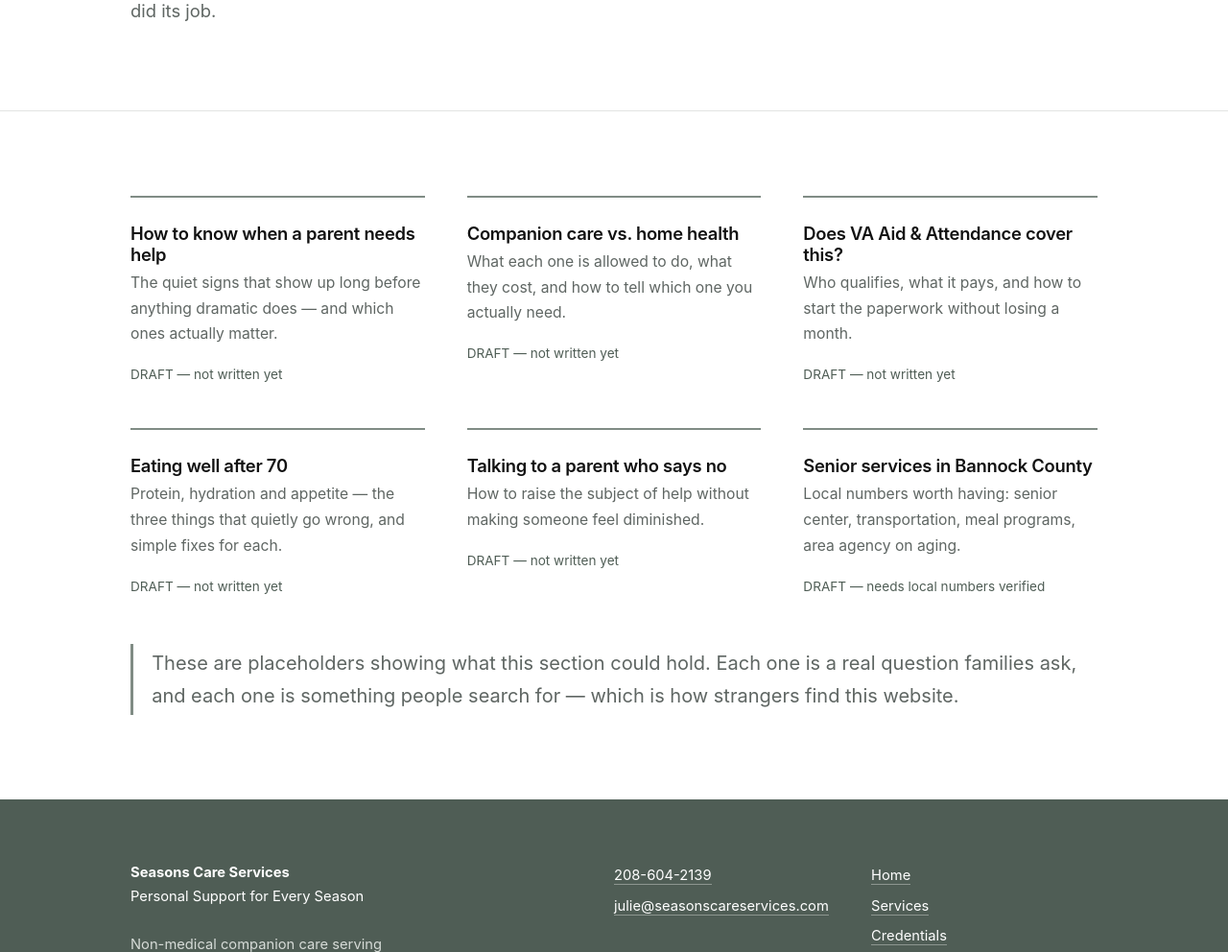
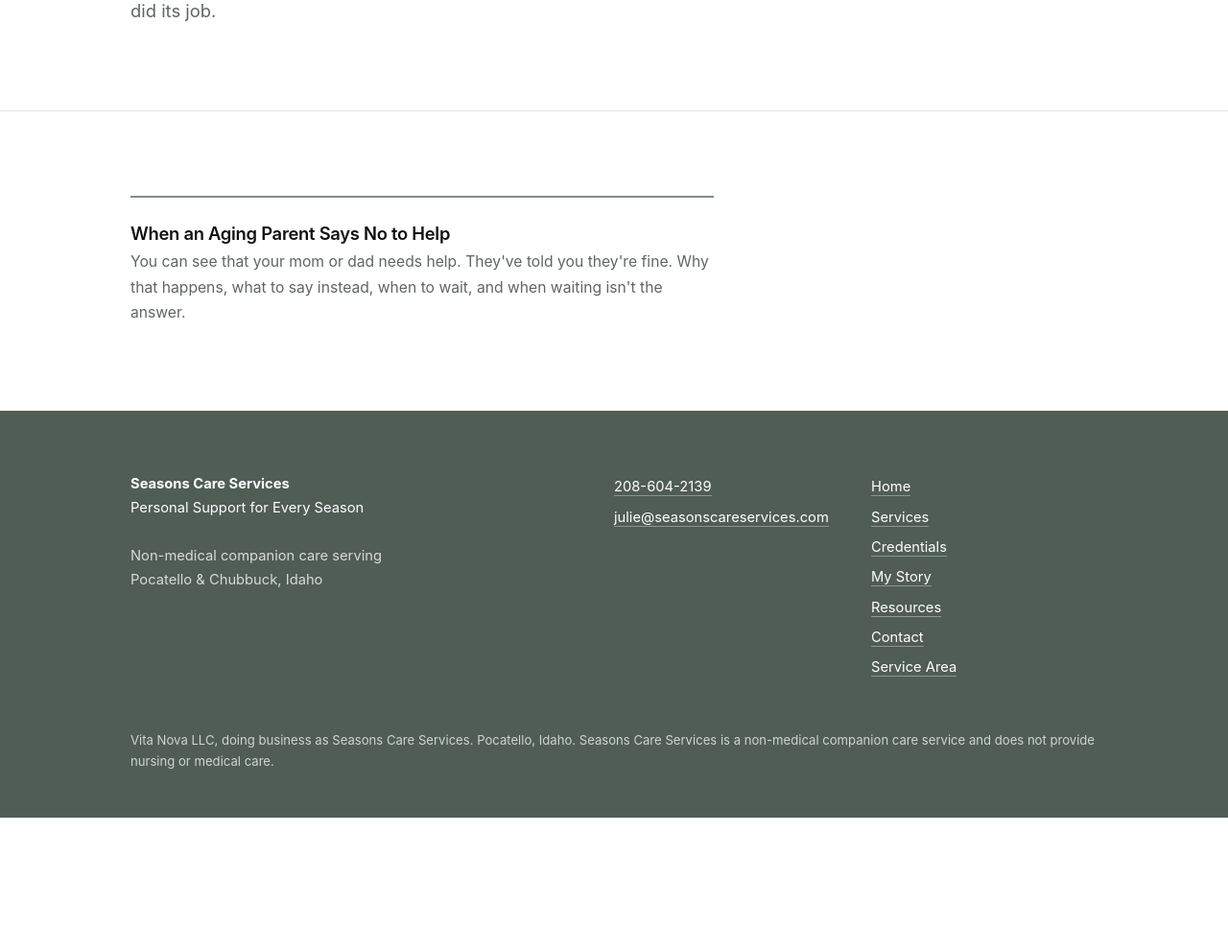
Before and after one commit to BillBrieferServer/seasons, a FastAPI app: page /preview/resources in a window 1280 px wide. Shown: the part 435-1427 px from the top of the page at 96% size. After the commit the page ends 1287 px from the top, so only its background shows below. Run offline with FastAPI, Linux system fonts and the light colour scheme; parts of the project's set-up code (start-up, migrations or seed data) failed here and were passed over; some libraries are stand-ins or nearby versions.

Commit message:
Publish first resource article + rebuild Resources index

```diff
--- a/app/routes/public.py
+++ b/app/routes/public.py
@@ -101,6 +101,11 @@ async def service_area(request: Request):
     return render("public/service_area.html", request, "/service-area")
 
 
+@router.get("/resources/aging-parent-refuses-help", response_class=HTMLResponse)
+async def resource_parent_help(request: Request):
+    return render("public/resource_parent_help.html", request, "/resources")
+
+
 @router.get("/contact", response_class=HTMLResponse)
 async def contact(request: Request):
     return render("public/contact.html", request, "/contact", sent=False)
@@ -157,7 +162,8 @@ async def robots():
 
 
 SITEMAP_PATHS = ["/", "/services", "/credentials", "/story",
-                 "/service-area", "/contact"]
+                 "/service-area", "/resources",
+                 "/resources/aging-parent-refuses-help", "/contact"]
 
 
 def sitemap_xml() -> str:
--- a/app/static/css/public.css
+++ b/app/static/css/public.css
@@ -209,3 +209,14 @@ textarea { min-height: 7rem; resize: vertical; }
 .photo-wide { width: 100%; height: auto; display: block; }
 figure { margin: 0; }
 figcaption { font-size: 0.88rem; color: var(--muted); margin-top: 0.8rem; }
+
+/* ---------------------------------------------------------------- prose -- */
+.prose h2 { margin: 2.75rem 0 1rem; font-size: clamp(1.3rem, 3vw, 1.6rem); }
+.prose p { margin-bottom: 1.35em; }
+.prose ul { margin: 0 0 1.6em; padding-left: 1.2rem; }
+.prose ul li { padding: 0.35rem 0; }
+.prose .note { margin: 2rem 0; }
+.eyebrow a { color: var(--sage-dark); text-decoration: none; }
+.eyebrow a:hover { color: var(--rust); }
+.svc h3 a { color: var(--black); text-decoration: none; }
+.svc h3 a:hover { color: var(--rust); }
--- a/app/templates/public/base.html
+++ b/app/templates/public/base.html
@@ -6,7 +6,7 @@
 {% if draft %}<meta name="robots" content="noindex, nofollow, noarchive, nosnippet">{% endif %}
 <title>{% block title %}{{ b.name }}{% endblock %}</title>
 <meta name="description" content="{% block description %}Non-medical companion care in Pocatello and Chubbuck, Idaho. Rides to appointments, errands, healthy meals, light housekeeping and good company.{% endblock %}">
-<link rel="stylesheet" href="/static/css/public.css?v=5">
+<link rel="stylesheet" href="/static/css/public.css?v=6">
 
 {% if not draft %}<link rel="canonical" href="{{ canonical }}">{% endif %}
 
--- a/app/templates/public/resources.html
+++ b/app/templates/public/resources.html
@@ -1,6 +1,6 @@
 {% extends "public/base.html" %}
 {% block title %}Resources | {{ b.name }}{% endblock %}
-{% block description %}Helpful, plain-language guides for families arranging care for an aging parent in Pocatello and Chubbuck, Idaho.{% endblock %}
+{% block description %}Plain-language answers for families arranging care for an aging parent in Pocatello and Chubbuck, Idaho.{% endblock %}
 
 {% block content %}
 <section>
@@ -17,35 +17,13 @@
 
 <section>
   <div class="wrap">
-    <div class="grid3">
-      <div class="svc"><h3>How to know when a parent needs help</h3>
-        <p style="color:var(--muted);font-size:0.98rem">The quiet signs that show up
-        long before anything dramatic does &mdash; and which ones actually matter.</p>
-        <p style="font-size:0.85rem;color:var(--sage-dark)">DRAFT &mdash; not written yet</p></div>
-      <div class="svc"><h3>Companion care vs. home health</h3>
-        <p style="color:var(--muted);font-size:0.98rem">What each one is allowed to do,
-        what they cost, and how to tell which one you actually need.</p>
-        <p style="font-size:0.85rem;color:var(--sage-dark)">DRAFT &mdash; not written yet</p></div>
-      <div class="svc"><h3>Does VA Aid &amp; Attendance cover this?</h3>
-        <p style="color:var(--muted);font-size:0.98rem">Who qualifies, what it pays,
-        and how to start the paperwork without losing a month.</p>
-        <p style="font-size:0.85rem;color:var(--sage-dark)">DRAFT &mdash; not written yet</p></div>
-      <div class="svc"><h3>Eating well after 70</h3>
-        <p style="color:var(--muted);font-size:0.98rem">Protein, hydration and appetite
-        &mdash; the three things that quietly go wrong, and simple fixes for each.</p>
-        <p style="font-size:0.85rem;color:var(--sage-dark)">DRAFT &mdash; not written yet</p></div>
-      <div class="svc"><h3>Talking to a parent who says no</h3>
-        <p style="color:var(--muted);font-size:0.98rem">How to raise the subject of help
-        without making someone feel diminished.</p>
-        <p style="font-size:0.85rem;color:var(--sage-dark)">DRAFT &mdash; not written yet</p></div>
-      <div class="svc"><h3>Senior services in Bannock County</h3>
-        <p style="color:var(--muted);font-size:0.98rem">Local numbers worth having:
-        senior center, transportation, meal programs, area agency on aging.</p>
-        <p style="font-size:0.85rem;color:var(--sage-dark)">DRAFT &mdash; needs local numbers verified</p></div>
+    <div class="svc" style="max-width:38rem">
+      <h3><a href="{{ p }}/resources/aging-parent-refuses-help">When an Aging Parent
+      Says No to Help</a></h3>
+      <p style="color:var(--muted);font-size:0.98rem">You can see that your mom or dad
+      needs help. They've told you they're fine. Why that happens, what to say instead,
+      when to wait, and when waiting isn't the answer.</p>
     </div>
-    <p class="note" style="margin-top:3rem">These are placeholders showing what this
-    section could hold. Each one is a real question families ask, and each one is
-    something people search for &mdash; which is how strangers find this website.</p>
   </div>
 </section>
 {% endblock %}
```
Also changed, not shown: app/templates/public/resource_parent_help.html (added, +170 -0 lines).
